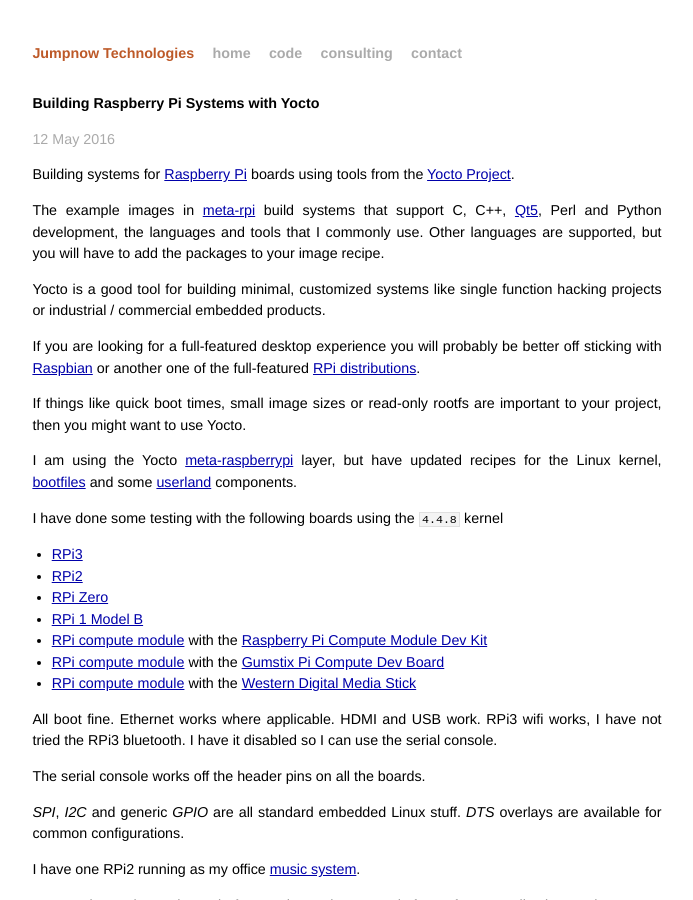
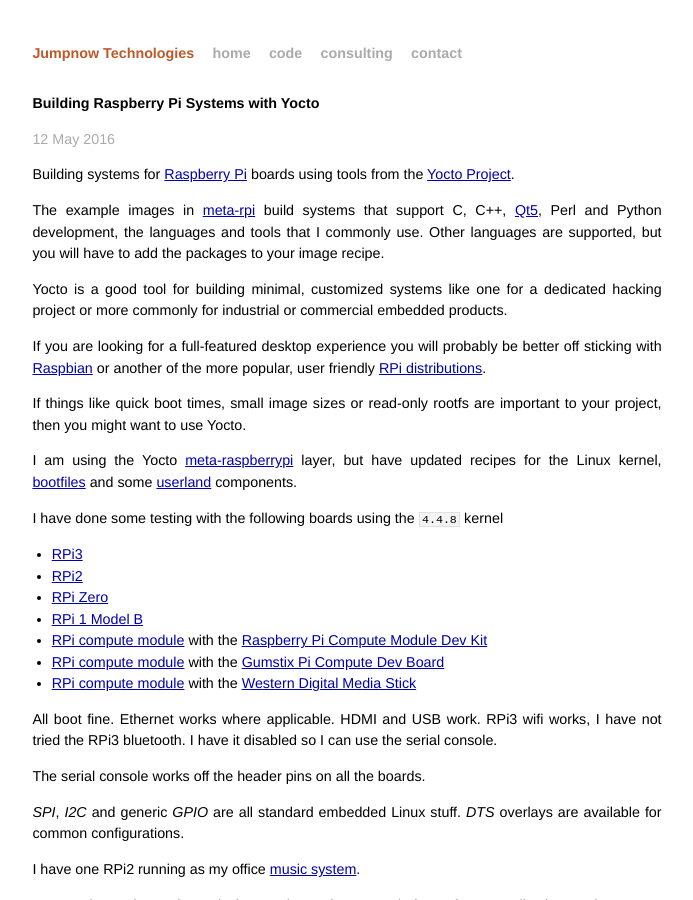
Before and after one commit to jumpnow/jumpnowtek-site, a Jekyll site: the page built from _posts/2015-12-04-Raspberry-Pi-Systems-with-Yocto.md, in a window 1280 px wide and 900 px high. Shown: the whole window, without its empty margins (293-986 px from the left). Built offline with Jekyll 4.4.1, drawn with Linux system fonts in a browser that asks for light colours.

Commit message:
Update rpi doc

```diff
--- a/_posts/2015-12-04-Raspberry-Pi-Systems-with-Yocto.md
+++ b/_posts/2015-12-04-Raspberry-Pi-Systems-with-Yocto.md
@@ -11,9 +11,9 @@
 
 The example images in [meta-rpi][meta-rpi] build systems that support C, C++, [Qt5][qt], Perl and Python development, the languages and tools that I commonly use. Other languages are supported, but you will have to add the packages to your image recipe.
 
-Yocto is a good tool for building minimal, customized systems like single function hacking projects or industrial / commercial embedded products.
+Yocto is a good tool for building minimal, customized systems like one for a dedicated hacking project or more commonly for industrial or commercial embedded products.
 
-If you are looking for a full-featured desktop experience you will probably be better off sticking with [Raspbian][raspbian] or another one of the full-featured [RPi distributions][rpi-distros].
+If you are looking for a full-featured desktop experience you will probably be better off sticking with [Raspbian][raspbian] or another of the more popular, user friendly [RPi distributions][rpi-distros].
 
 If things like quick boot times, small image sizes or read-only rootfs are important to your project, then you might want to use Yocto.
 
```
